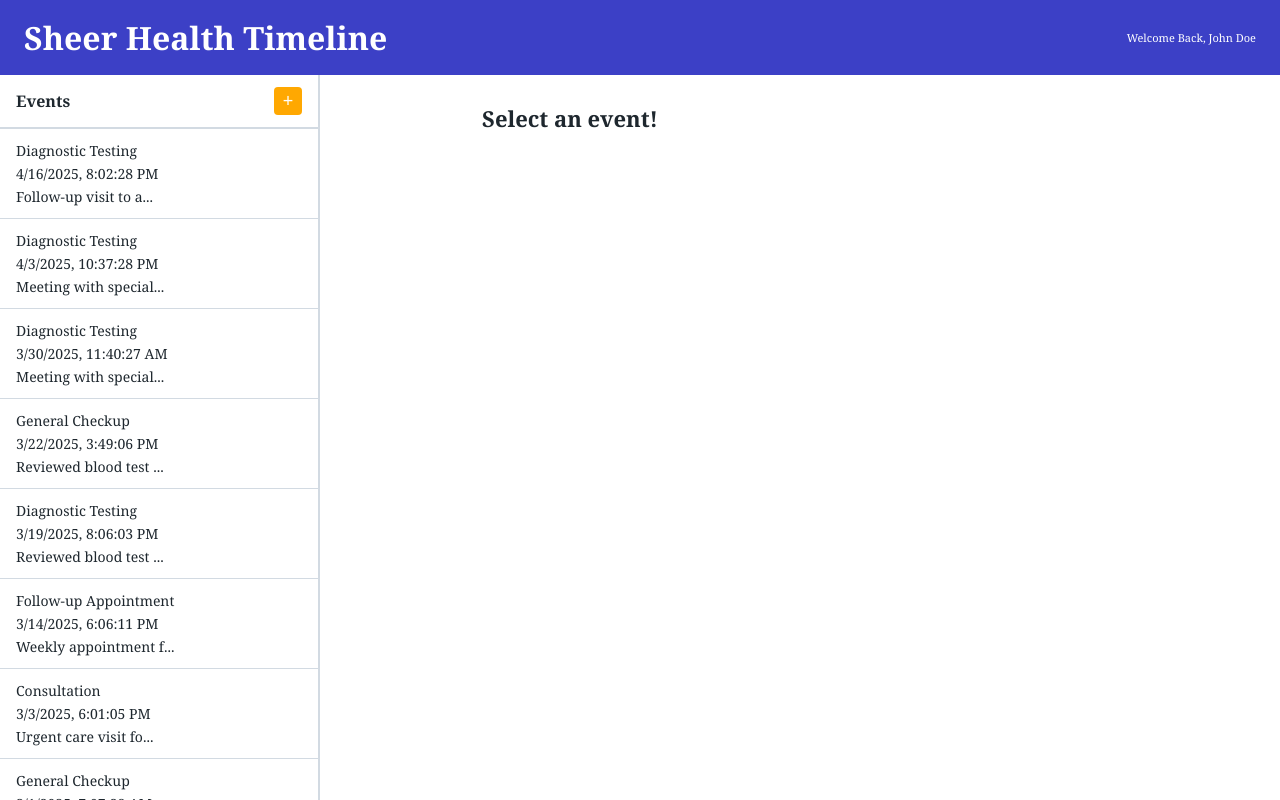
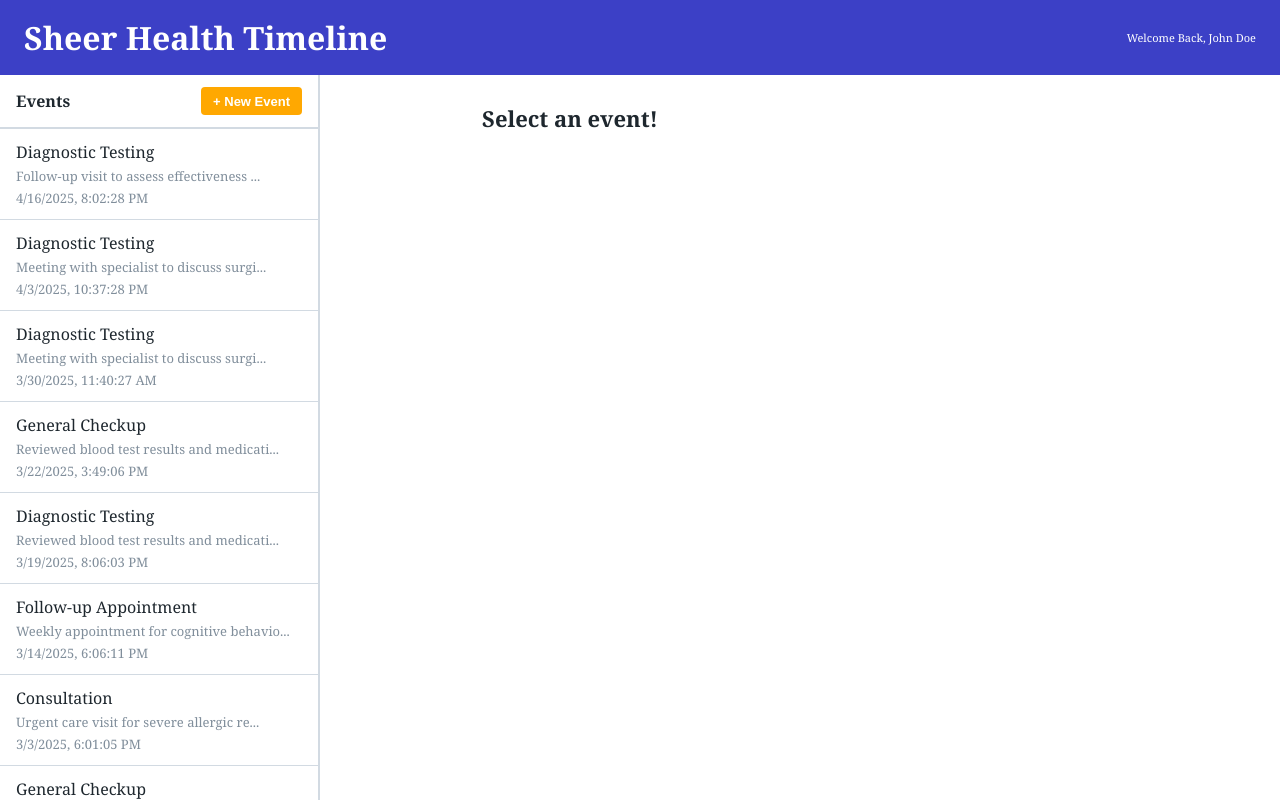
Before and after one commit to Ali-Aftab/Sheer-Health-Timeline, a React (Vite) app: page / in a window 1280 px wide. Built offline with nearby package versions, Linux system fonts and the light colour scheme.

Commit message:
ui(sidebar): :lipstick: adjusted ui for sidebar and reorganized css for better readability

```diff
--- a/src/App.css
+++ b/src/App.css
@@ -1,3 +1,4 @@
+/* ── Base ── */
 * {
   box-sizing: border-box;
   margin: 0;
@@ -8,11 +9,20 @@ body {
   background: #ffffff;
   color: #1e272e;
 }
+
+/* ── Layout ── */
 .app {
   display: flex;
   flex-direction: column;
   height: 100vh;
 }
+.main {
+  display: flex;
+  flex: 1;
+  overflow: hidden;
+}
+
+/* ── Header ── */
 .header {
   background: #3c40c6;
   color: #ffffff;
@@ -24,11 +34,8 @@ body {
 .account-name {
   font-size: 11px;
 }
-.main {
-  display: flex;
-  flex: 1;
-  overflow: hidden;
-}
+
+/* ── Sidebar ── */
 .sidebar {
   width: 320px;
   background: #ffffff;
@@ -36,6 +43,79 @@ body {
   overflow-y: auto;
   flex-shrink: 0;
 }
+.sidebar-header {
+  display: flex;
+  align-items: center;
+  justify-content: space-between;
+  padding: 12px 16px;
+  border-bottom: 2px solid #d2dae2;
+  font-weight: bold;
+  position: sticky;
+  top: 0;
+  background: #ffffff;
+  z-index: 1;
+}
+.new-event-btn {
+  background: #ffa801;
+  color: #ffffff;
+  border: none;
+  border-radius: 4px;
+  height: 28px;
+  padding: 0 12px;
+  font-size: 13px;
+  font-weight: bold;
+  cursor: pointer;
+}
+.new-event-btn:hover {
+  background: #ffd32a;
+}
+
+/* ── Event Card ── */
+.event-card {
+  padding: 12px 16px;
+  border-bottom: 1px solid #d2dae2;
+  cursor: pointer;
+}
+.event-card button {
+  display: flex;
+  flex-direction: column;
+  gap: 4px;
+  background: none;
+  border: none;
+  font-family: inherit;
+  font-size: 16px;
+  color: #1e272e;
+  cursor: pointer;
+  width: 100%;
+  text-align: left;
+}
+.event-card button:hover {
+  color: #575fcf;
+}
+.event-card:hover {
+  background: #d2dae2;
+}
+.event-card button span:nth-child(2),
+.event-card button span:nth-child(3) {
+  font-size: 13px;
+  color: #808e9b;
+}
+.event-card:hover button span:nth-child(2),
+.event-card:hover button span:nth-child(3) {
+  color: #485460;
+}
+.event-card-active {
+  background: #485460;
+}
+.event-card-active button {
+  color: #ffffff;
+}
+.event-card-active button span:nth-child(2),
+.event-card-active button span:nth-child(3) {
+  color: #d2dae2;
+}
+
+/* ── Event Info ── */
 .event-info {
   flex: 1;
   background: #ffffff;
@@ -44,7 +124,6 @@ body {
   max-width: 700px;
   margin: 0 auto;
 }
-
 .event-type {
   font-size: 22px;
   font-weight: bold;
@@ -60,51 +139,8 @@ body {
   color: #808e9b;
   margin-bottom: 20px;
 }
-.event-card {
-  padding: 12px 16px;
-  border-bottom: 1px solid #d2dae2;
-  cursor: pointer;
-}
-.event-card button {
-  display: flex;
-  flex-direction: column;
-  gap: 4px;
-  background: none;
-  border: none;
-  font-family: inherit;
-  font-size: 14px;
-  color: #1e272e;
-  cursor: pointer;
-  width: 100%;
-  text-align: left;
-}
-.event-card button:hover {
-  color: #575fcf;
-}
-.event-card:hover {
-  background: #d2dae2;
-}
-.sidebar-header {
-  display: flex;
-  align-items: center;
-  justify-content: space-between;
-  padding: 12px 16px;
-  border-bottom: 2px solid #d2dae2;
-  font-weight: bold;
-}
-.new-event-btn {
-  background: #ffa801;
-  color: #ffffff;
-  border: none;
-  border-radius: 4px;
-  width: 28px;
-  height: 28px;
-  font-size: 18px;
-  cursor: pointer;
-}
-.new-event-btn:hover {
-  background: #ffd32a;
-}
+
+/* ── Tabs ── */
 .tab-bar {
   display: flex;
   gap: 8px;
@@ -132,24 +168,58 @@ body {
   color: #ffffff;
   font-weight: bold;
 }
-
-.create-event-form {
+.tab-content {
   display: flex;
   flex-direction: column;
   gap: 12px;
-  margin-top: 20px;
 }
-
-.create-event-textarea {
-  resize: vertical;
-  min-height: 100px;
+.tab-title {
+  font-size: 13px;
+  font-weight: bold;
+  color: #808e9b;
+  text-transform: uppercase;
+  letter-spacing: 1px;
+  margin-bottom: 8px;
 }
-
-.create-event-actions {
-  display: flex;
-  gap: 8px;
+.tab-item {
+  padding: 12px 16px;
+  border: 1px solid #d2dae2;
+  border-radius: 4px;
 }
-
+.tab-item-label {
+  font-size: 11px;
+  color: #808e9b;
+  margin-bottom: 4px;
+}
+.tab-item-text {
+  font-size: 14px;
+  color: #1e272e;
+}
+.tab-input {
+  padding: 8px 12px;
+  border: 2px solid #d2dae2;
+  border-radius: 4px;
+  font-family: inherit;
+  font-size: 14px;
+  width: 100%;
+  outline: none;
+}
+.tab-input:focus {
+  border-color: #3c40c6;
+}
+.tab-btn-submit {
+  padding: 8px 16px;
+  background: #3c40c6;
+  color: #ffffff;
+  border: none;
+  border-radius: 4px;
+  font-family: inherit;
+  font-size: 13px;
+  cursor: pointer;
+}
+.tab-btn-submit:hover {
+  background: #575fcf;
+}
 .tab-btn-cancel {
   padding: 8px 16px;
   background: none;
@@ -160,93 +230,47 @@ body {
   font-size: 13px;
   cursor: pointer;
 }
-
 .tab-btn-cancel:hover {
   border-color: #ff3f34;
   color: #ff3f34;
 }
-.tab-content {
+
+/* ── Create Event ── */
+.create-event-form {
   display: flex;
   flex-direction: column;
   gap: 12px;
+  margin-top: 20px;
+}
+.create-event-textarea {
+  resize: vertical;
+  min-height: 100px;
+}
+.create-event-actions {
+  display: flex;
+  gap: 8px;
 }
 
-.tab-title {
-  font-size: 13px;
-  font-weight: bold;
-  color: #808e9b;
-  text-transform: uppercase;
-  letter-spacing: 1px;
-  margin-bottom: 8px;
-}
-
-.tab-item {
-  padding: 12px 16px;
-  border: 1px solid #d2dae2;
-  border-radius: 4px;
-}
-
-.tab-item-label {
-  font-size: 11px;
-  color: #808e9b;
-  margin-bottom: 4px;
-}
-
-.tab-item-text {
-  font-size: 14px;
-  color: #1e272e;
-}
-
-.tab-input {
-  padding: 8px 12px;
-  border: 2px solid #d2dae2;
-  border-radius: 4px;
-  font-family: inherit;
-  font-size: 14px;
-  width: 100%;
-  outline: none;
-}
-
-.tab-input:focus {
-  border-color: #3c40c6;
-}
-
-.tab-btn-submit {
-  padding: 8px 16px;
-  background: #3c40c6;
-  color: #ffffff;
-  border: none;
-  border-radius: 4px;
-  font-family: inherit;
-  font-size: 13px;
-  cursor: pointer;
-}
-
-.tab-btn-submit:hover {
-  background: #575fcf;
-}
-
+/* ── Bills ── */
 .bill-row {
   display: flex;
   justify-content: space-between;
   align-items: center;
 }
-
 .bill-billed {
   font-size: 14px;
   color: #ff3f34;
 }
-
 .bill-allowed {
   font-size: 14px;
   color: #0be881;
 }
-
 .bill-cost {
   font-size: 14px;
   color: #575fcf;
 }
 
+/* ── Attachments ── */
 .file-input {
   padding: 8px 12px;
   background: #ffa801;
@@ -258,7 +282,6 @@ body {
   cursor: pointer;
   width: 100%;
 }
-
 .file-input::file-selector-button {
   background: #ffd32a;
   color: #1e272e;
@@ -271,6 +294,7 @@ body {
   margin-right: 10px;
 }
 
+/* ── Messages ── */
 .message-form {
   display: flex;
   gap: 8px;
--- a/src/App.jsx
+++ b/src/App.jsx
@@ -126,6 +126,7 @@ function App() {
       <div className="main">
         <Sidebar
           events={events}
+          curEventId={curEventId}
           setCurEventId={setCurEventId}
           setCreatingEvent={setCreatingEvent}
         />
--- a/src/components/Sidebar.jsx
+++ b/src/components/Sidebar.jsx
@@ -1,4 +1,4 @@
-const Sidebar = ({ events, setCurEventId, setCreatingEvent }) => {
+const Sidebar = ({ events, curEventId, setCurEventId, setCreatingEvent }) => {
   return (
     <div className="sidebar">
       <div className="sidebar-header">
@@ -7,7 +7,7 @@ const Sidebar = ({ events, setCurEventId, setCreatingEvent }) => {
           className="new-event-btn"
           onClick={() => setCreatingEvent(true)}
         >
-          +
+          + New Event
         </button>
       </div>
       {events.length === 0 ? (
@@ -15,7 +15,10 @@ const Sidebar = ({ events, setCurEventId, setCreatingEvent }) => {
       ) : (
         <>
           {events.map((el) => (
-            <div key={el.event_id} className="event-card">
+            <div
+              key={el.event_id}
+              className={`event-card ${curEventId === el.event_id ? "event-card-active" : ""}`}
+            >
               <button
                 onClick={() => {
                   setCurEventId(el.event_id);
@@ -23,8 +26,8 @@ const Sidebar = ({ events, setCurEventId, setCreatingEvent }) => {
                 }}
               >
                 <span>{el.event_type}</span>
+                <span>{el.details.slice(0, 40) + "..."}</span>
                 <span>{new Date(el.create_time).toLocaleString()}</span>
-                <span>{el.details.slice(0, 20) + "..."}</span>
               </button>
             </div>
           ))}
```
